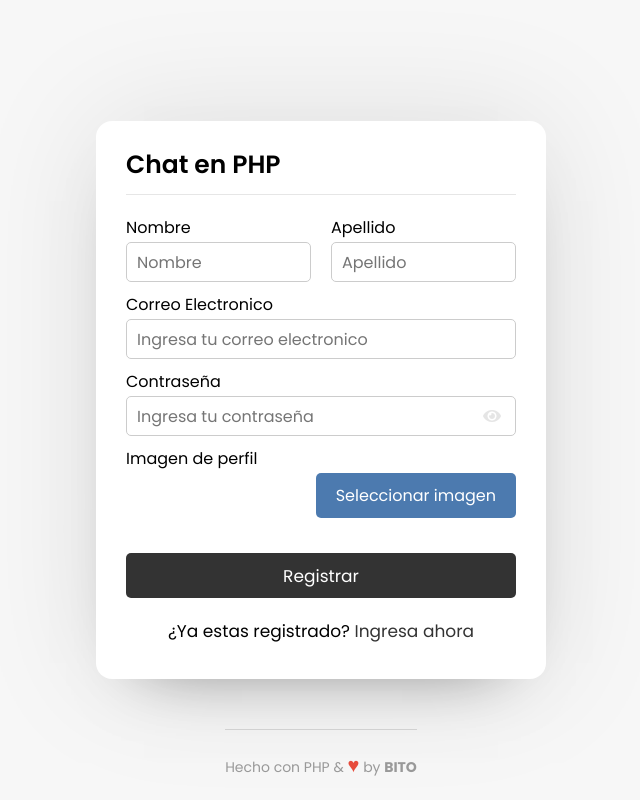
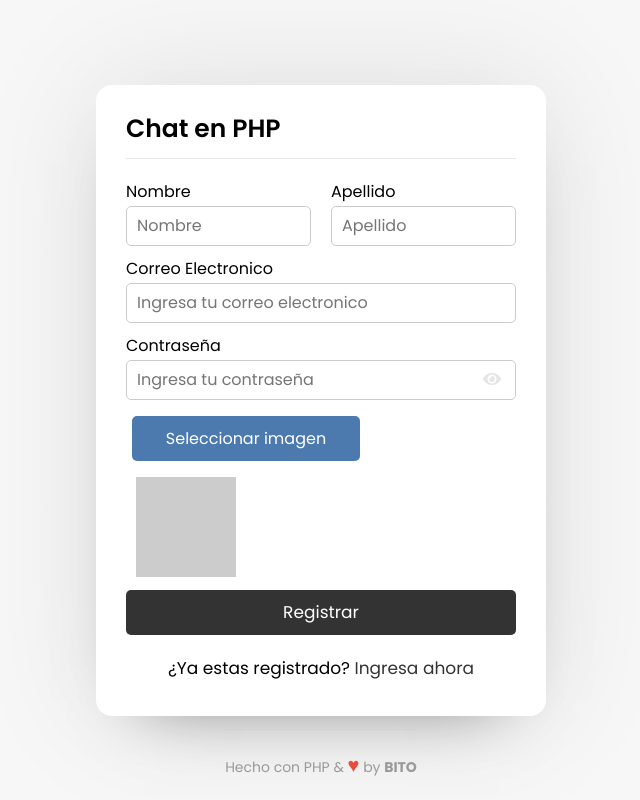
Before and after one commit to Arambito/Chatforfreewithoutshit, a PHP site: page /modulos/registro/index.php in a window 1280 px wide. Shown: the whole page, without its empty margins (319-959 px from the left). Run offline with PHP 8.4, Linux system fonts and the light colour scheme.

Commit message:
Preview image estilado con contenedor + JS

```diff
--- a/assets/css/style.css
+++ b/assets/css/style.css
@@ -115,10 +115,6 @@ body{
   text-decoration: underline;
 }
 
-.select-image{
-  display: none;
-}
-
 
 .field.image {
   border: none;
@@ -138,19 +134,32 @@ body{
   bottom: 0;
 }
 
-.image-preview-container {
+.image-label {
   display: flex;
-  flex-direction: row-reverse;
   align-items: center;
   justify-content: space-between;
+  border: 1px solid #fff;
+  padding: 5px;
+  width: 100%;
+  max-width: 300px;
+}
+
+.image-label .field {
+  width: calc(100% - 60px);
+  overflow: hidden;
+  text-overflow: ellipsis;
+  white-space: nowrap;
+}
+
+.image-label .select-image {
+  display: none;
 }
 
 .preview-img {
-  width: 50px;
-  height: 50px;
-  background-size: cover;
-  background-position: center;
-  border-radius: 50%;
+  width: 100px;
+  height: 100px;
+  background-color: #ccc;
+  margin-left: 10px;
 }
 
 
--- a/assets/js/registro.js
+++ b/assets/js/registro.js
@@ -13,20 +13,20 @@ Array.from(files).forEach(
 );
 
 
-formChat.onsubmit = (e)=>{
+formChat.onsubmit = (e) => {
   e.preventDefault();
 }
 
-cBoton.onclick = ()=>{
+cBoton.onclick = () => {
   let xhr = new XMLHttpRequest();
   xhr.open("POST", "/engine/funciones/registro.php", true);
-    xhr.onload = ()=>{
-      if(xhr.readyState === XMLHttpRequest.DONE){
-          if(xhr.status === 200){
+  xhr.onload = () => {
+    if (xhr.readyState === XMLHttpRequest.DONE) {
+      if (xhr.status === 200) {
         let data = xhr.response;
-              if(data === "success"){
-                location.href="/usuario";
-              }else{
+        if (data === "success") {
+          location.href = "/usuario";
+        } else {
           errorText.style.display = "block";
           errorText.textContent = data;
         }
@@ -38,18 +38,26 @@ cBoton.onclick = ()=>{
   xhr.send(formChatData);
 }
 
-  const inputImagen = document.getElementById('imagen_usuario');
-  const preview = document.getElementById('preview');
+const inputImage = document.querySelector('.select-image');
+const previewImage = document.querySelector('.preview-img');
 
-  inputImagen.addEventListener('change', function() {
+inputImage.addEventListener('change', function () {
   const file = this.files[0];
   if (file) {
     const reader = new FileReader();
-      reader.addEventListener('load', function() {
-        preview.innerHTML = `<img src="${this.result}" alt="Vista previa de la imagen">`;
+    reader.addEventListener('load', function () {
+      previewImage.style.backgroundImage = `url('${reader.result}')`;
     });
     reader.readAsDataURL(file);
   } else {
-      preview.innerHTML = '';
+    previewImage.style.backgroundImage = null;
   }
 });
+
+const field = document.querySelector('.image-label .field');
+const inputFilename = document.querySelector('.select-image');
+
+inputFilename.addEventListener('change', function () {
+  const filename = inputFilename.value.split('\\').pop().substring(0, 20) + '...';
+  field.textContent = filename;
+});
--- a/modulos/registro/index.php
+++ b/modulos/registro/index.php
@@ -32,15 +32,12 @@
           <input type="password" name="contrasena_usuario" placeholder="Ingresa tu contraseña" required>
           <i class="fas fa-eye"></i>
         </div>
-        <div class="field input">
-          <label>Imagen de perfil</label>
-          <div class="image-preview-container">
+        <div>
+          <label for="imagen_usuario" class="image-label">
+            <span class="field image">Seleccionar imagen</span>
             <input type="file" class="select-image" id="imagen_usuario" name="imagen_usuario" accept="image/x-png,image/gif,image/jpeg,image/jpg" required>
-            <label for="imagen_usuario">
-              <span class="field image">Seleccionar imagen</span>
-            </label>
-            <div id="preview" class="preview-img"></div>
-          </div>
+          </label>
+          <div id="preview" class="preview-img"></div>
         </div>
         <div class="field button">
           <input type="submit" name="submit" value="Registrar">
```
Lines whose indentation alone changed are shown as unchanged.
